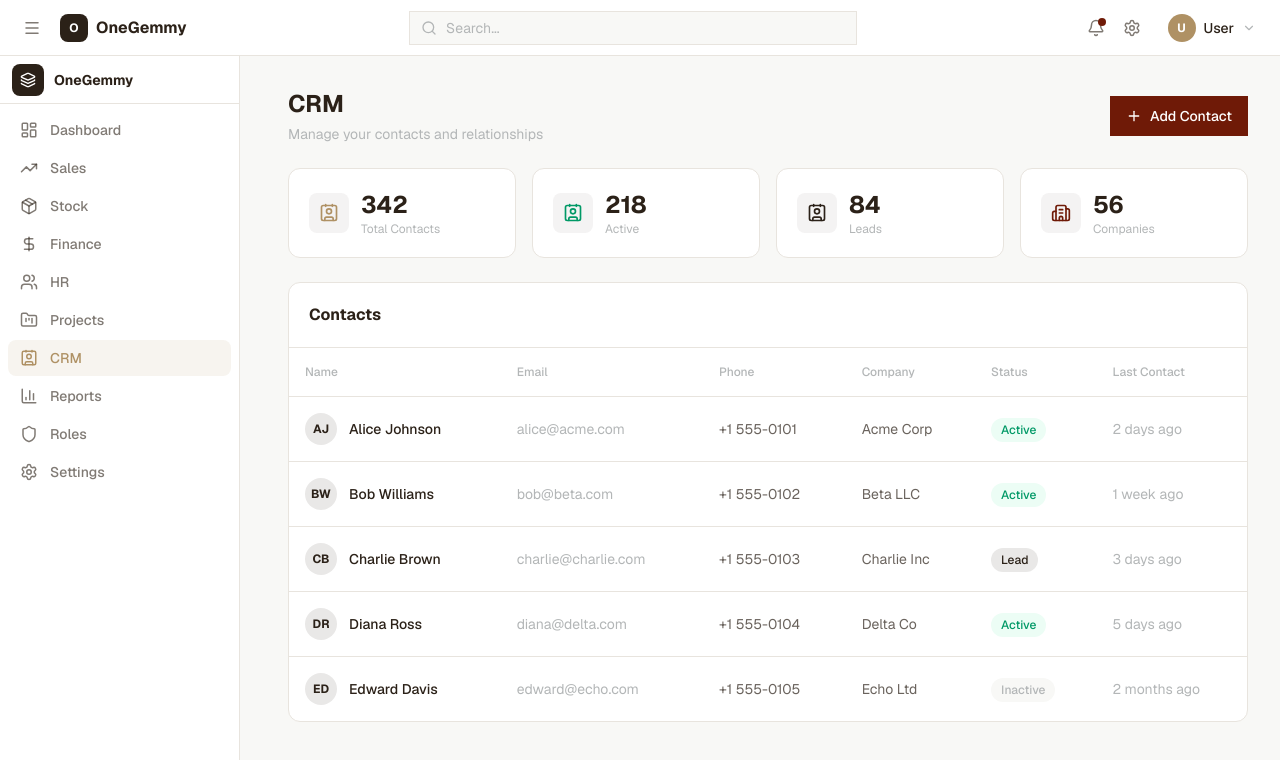
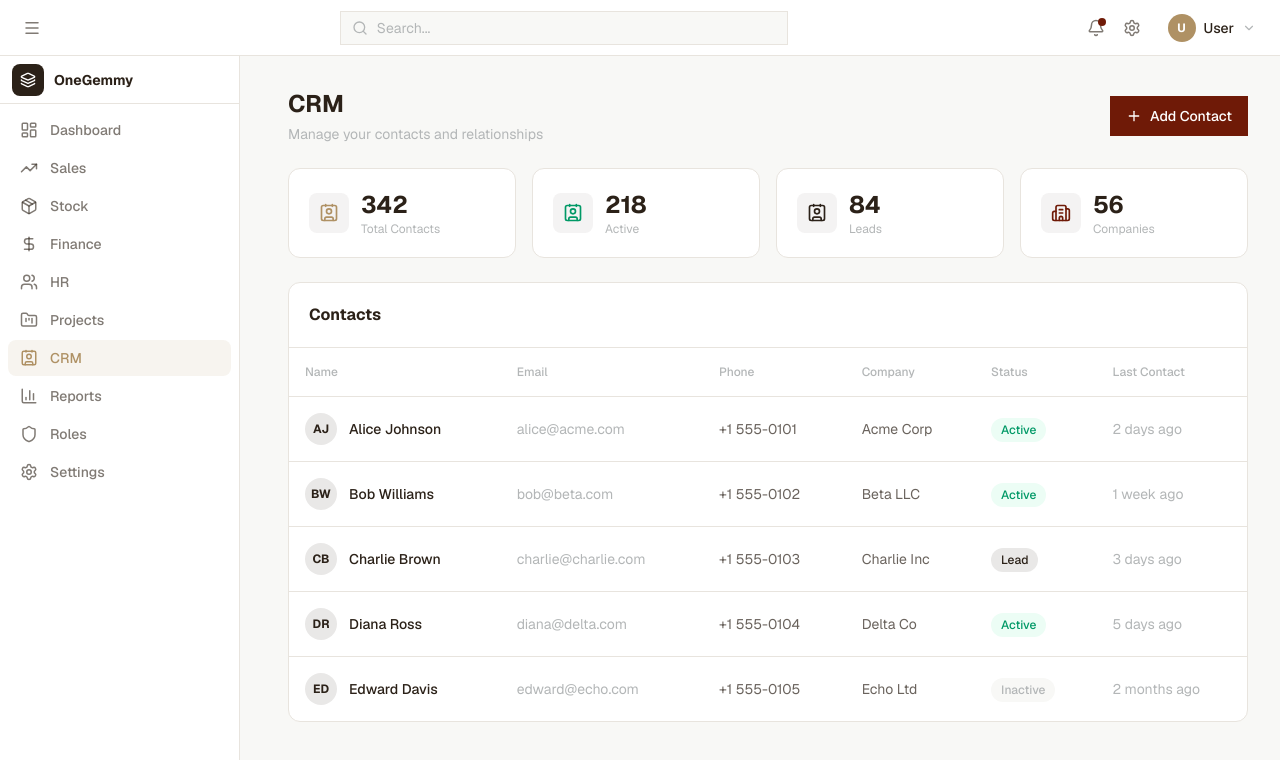
Before and after one commit to gemmyconnectltd/onegemmy, a Next.js app in the folder frontend/: page /crm in a window 1280 px wide. Shown: the top 760 px of the page. Built offline with nearby package versions, Linux system fonts and the light colour scheme.

Commit message:
fix: remove duplicate logo from topbar, sidebar keeps it

```diff
--- a/frontend/src/components/dashboard/Topbar.tsx
+++ b/frontend/src/components/dashboard/Topbar.tsx
@@ -21,21 +21,13 @@ export function Topbar({ onToggleSidebar }: TopbarProps) {
 
   return (
     <header className="fixed top-0 left-0 right-0 h-14 bg-white border-b border-border z-50 flex items-center px-4 gap-4">
-      {/* Left: Toggle + Logo */}
-      <div className="flex items-center gap-3">
+      {/* Left: Toggle */}
       <button
         onClick={onToggleSidebar}
         className="w-8 h-8 flex items-center justify-center text-foreground/60 hover:text-foreground hover:bg-surface rounded-lg transition-colors"
       >
         <Menu size={18} />
       </button>
-        <div className="flex items-center gap-2">
-          <div className="w-7 h-7 bg-foreground rounded-lg flex items-center justify-center">
-            <span className="text-white text-xs font-bold">O</span>
-          </div>
-          <span className="text-base font-bold text-foreground hidden sm:block">OneGemmy</span>
-        </div>
-      </div>
 
       {/* Center: Search */}
       <div className="flex-1 max-w-md mx-auto hidden md:block">
```
Lines whose indentation alone changed are shown as unchanged.
